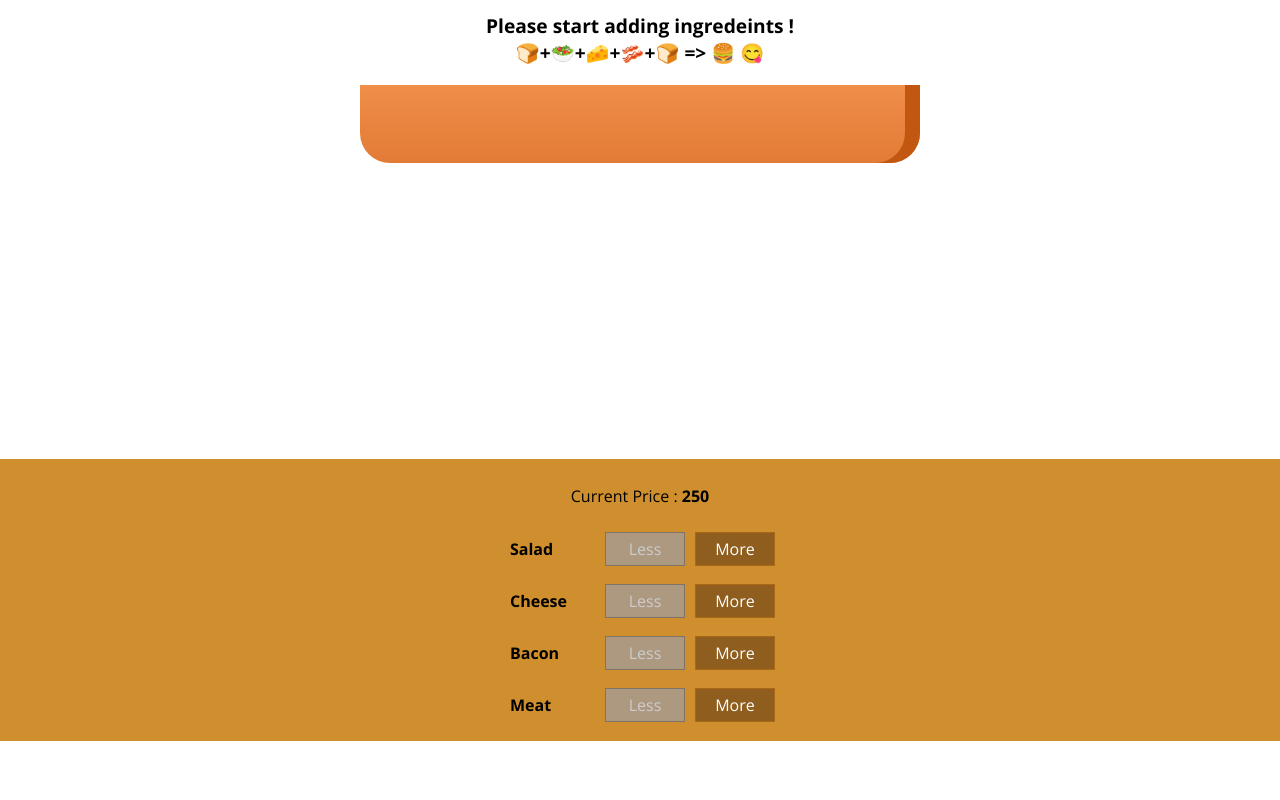
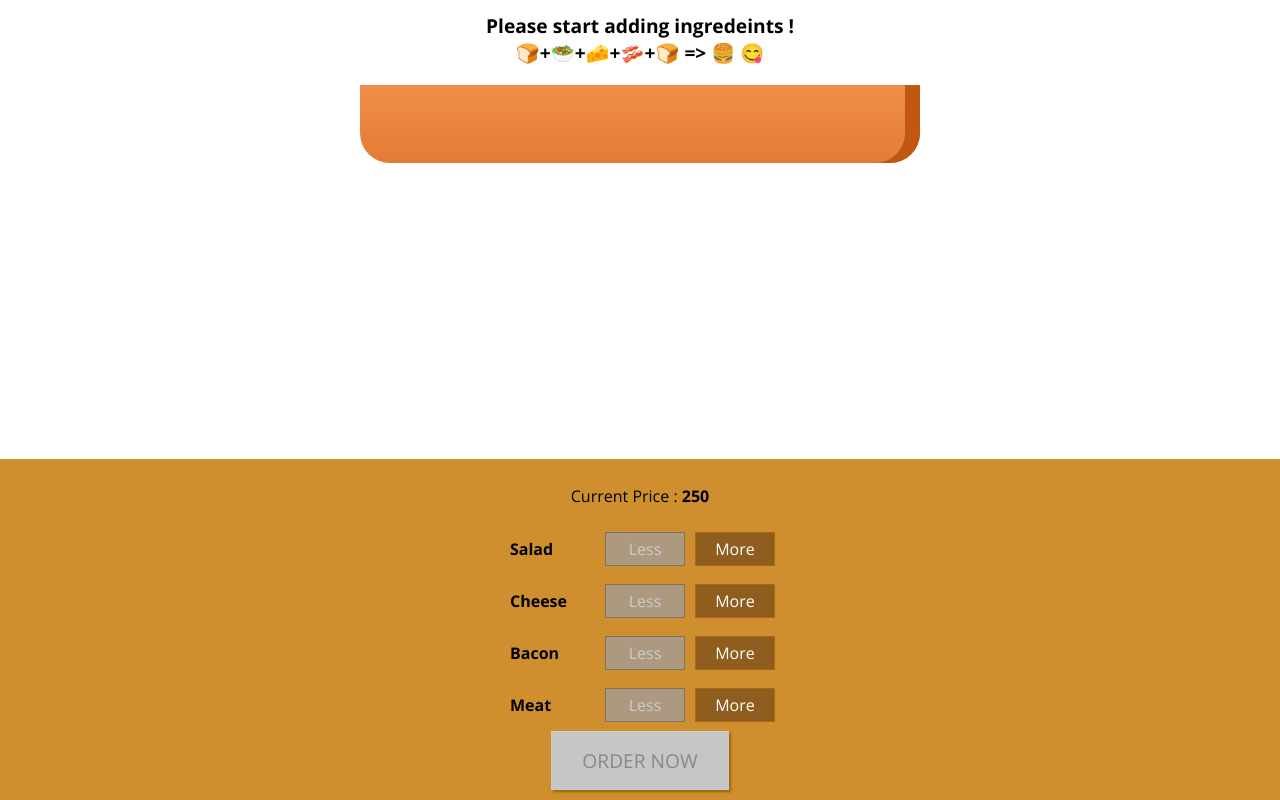
Before and after one commit to shahiddhariwala/the-burger-builder-in-react, a React (Create React App) app: page / in a window 1280 px wide. Shown: the part 201-1001 px from the top of the page. Before the commit the page ends 942 px from the top, so only its background shows below. Built offline with nearby package versions, Linux system fonts and the light colour scheme.

Commit message:
Added Order Now Button

```diff
--- a/src/components/Burger/BuildControls/BuildControls.js
+++ b/src/components/Burger/BuildControls/BuildControls.js
@@ -15,6 +15,7 @@
         added={()=>props.addIngredeint(control.type)}
         removed={()=>props.removeIngredeint(control.type)}
         disabled={props.disabled[control.type]}/>))}
+        <button  className={classes.OrderButton} disabled={!props.purchasable}>ORDER NOW</button>
     </div>
 );
 
--- a/src/components/Burger/BuildControls/buildControls.module.css
+++ b/src/components/Burger/BuildControls/buildControls.module.css
@@ -9,3 +9,44 @@
     margin: auto;
     padding: 10px 0;
 }
+
+.OrderButton {
+    background-color: #DAD735;
+    outline: none;
+    cursor: pointer;
+    border: 1px solid #966909;
+    color: #966909;
+    font-family: inherit;
+    font-size: 1.2em;
+    padding: 15px 30px;
+    box-shadow: 2px 2px 2px #966909;
+}
+
+.OrderButton:hover, .OrderButton:active {
+    background-color: #A0DB41;
+    border: 1px solid #966909;
+    color: #966909;
+}
+
+.OrderButton:disabled {
+    background-color: #C7C6C6;
+    cursor: not-allowed;
+    border: 1px solid #ccc;
+    color: #888888;
+}
+
+.OrderButton:not(:disabled) {
+    animation: enable 0.3s linear;
+}
+
+@keyframes enable {
+    0% {
+        transform: scale(1);
+    }
+    60% {
+        transform: scale(1.1);
+    }
+    100% {
+        transform: scale(1);
+    }
+}
--- a/src/containers/BurgerBuilder/BurgerBuilder.js
+++ b/src/containers/BurgerBuilder/BurgerBuilder.js
@@ -18,8 +18,18 @@
       meat: 0,
     },
     totalPrice: 250,
+    purchasable: false,
   };
 
+  updatePurchaseStatusHandler = (ingredients) => {
+
+    const sum = Object.keys(ingredients).map(igKey =>
+      {
+       return igKey = ingredients[igKey];
+      }).reduce((acc,curr)=> acc+=curr,0);
+
+      this.setState({purchasable : sum>0});
+  };
   addIngredientHandler = (type) => {
     //Increase The Count
     const oldCount = this.state.ingredients[type];
@@ -32,13 +42,13 @@
     const newPrice = oldPrice + INGREDIENT_PRICES[type];
 
     this.setState({ ingredients: updatedIngredients, totalPrice: newPrice });
+    this.updatePurchaseStatusHandler(updatedIngredients);
   };
 
   removeIngredientHandler = (type) => {
     //Decrease The Count
     const oldCount = this.state.ingredients[type];
-if(oldCount<=0)
-{
+    if (oldCount <= 0) {
       return;
     }
     const updatedCount = oldCount - 1;
@@ -50,20 +60,23 @@
     const newPrice = oldPrice - INGREDIENT_PRICES[type];
 
     this.setState({ ingredients: updatedIngredients, totalPrice: newPrice });
+    this.updatePurchaseStatusHandler(updatedIngredients);
   };
   render() {
-    const disableInfo = {...this.state.ingredients};
-    for(let x in disableInfo)
-    {
-      disableInfo[x] =  disableInfo[x] <= 0 ;
+    const disableInfo = { ...this.state.ingredients };
+    for (let x in disableInfo) {
+      disableInfo[x] = disableInfo[x] <= 0;
     }
     return (
       <Aux>
         <Burger ingredients={this.state.ingredients}></Burger>
-        <BuildControls addIngredeint={this.addIngredientHandler}
+        <BuildControls
+          addIngredeint={this.addIngredientHandler}
           removeIngredeint={this.removeIngredientHandler}
           disabled={disableInfo}
-        price={this.state.totalPrice}/>
+          price={this.state.totalPrice}
+          purchasable={this.state.purchasable}
+        />
       </Aux>
     );
   }
```
Lines whose indentation alone changed are shown as unchanged.
